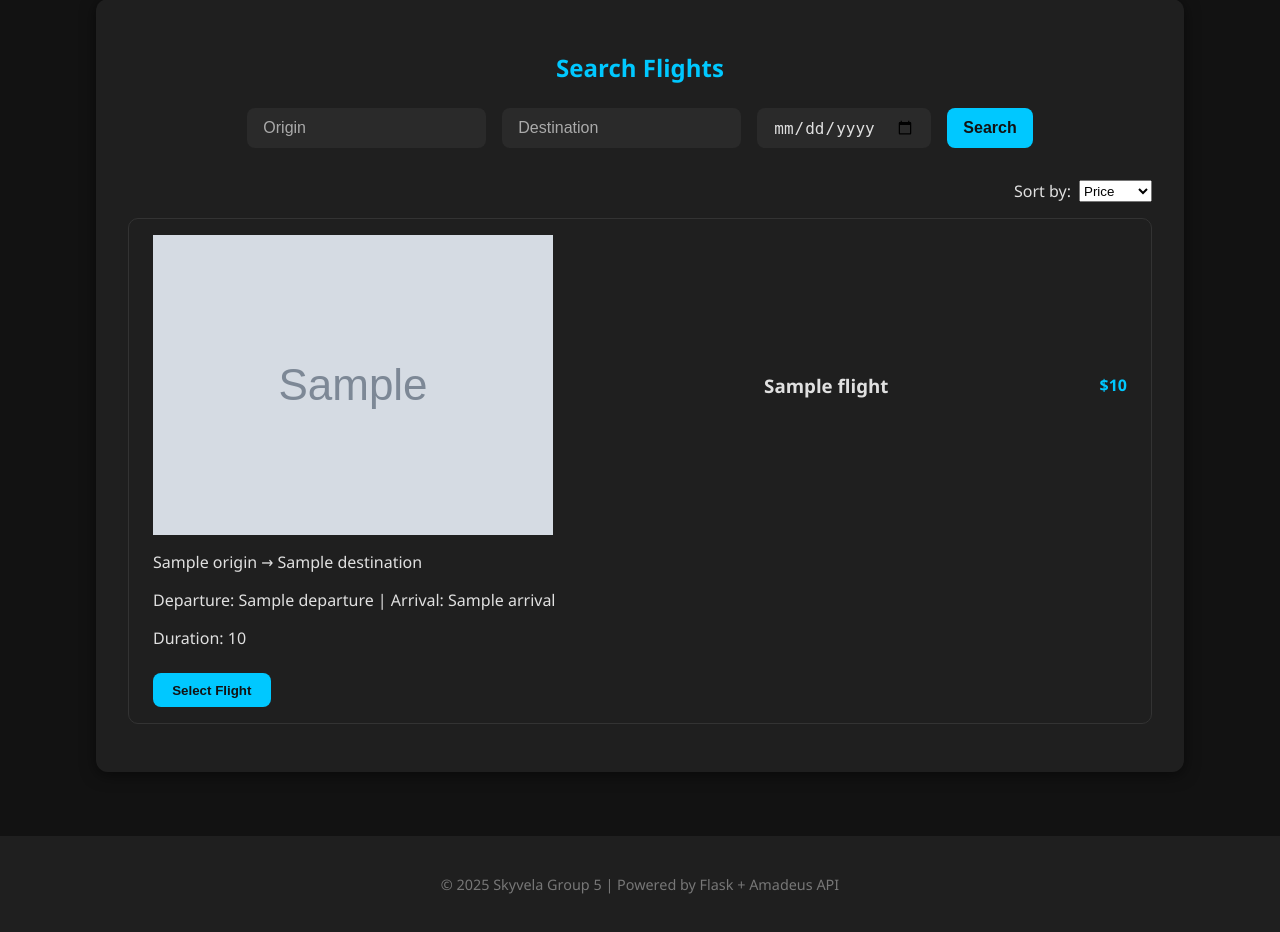
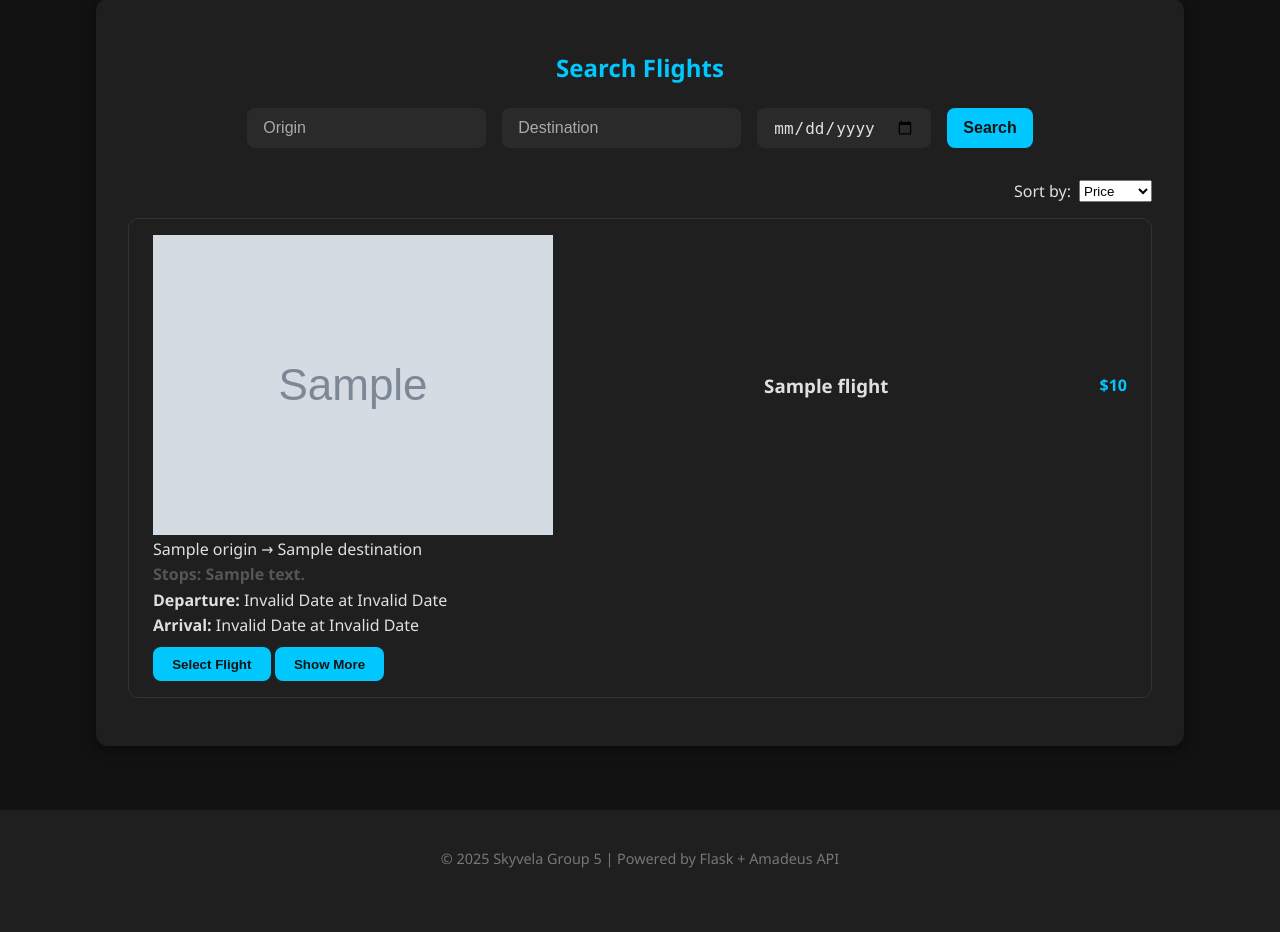
Before and after one commit to maigaPassword/Flight, a Flask app: template templates/search.html in a window 1280 px wide. Shown: the part 119-1051 px from the top of the page. After the commit the page ends 987 px from the top, so only its background shows below. Run offline with Flask 3, Linux system fonts and the light colour scheme; the template is opened without the code that fills it: most values are stand-ins (such as "Sample title", 1, 10 or a date in 2020); grey boxes marked "Sample" are stand-in pictures.

Commit message:
Save my work

```diff
--- a/app.py
+++ b/app.py
@@ -33,6 +33,7 @@
 
 
 # --- Search Flights ---
+# --- Search Flights ---
 @app.route('/search', methods=['GET', 'POST'])
 def search():
     flights = []
@@ -55,18 +56,41 @@
                 # Build a clean flight list
                 for flight in response.data:
                     airline_code = flight["validatingAirlineCodes"][0]
-                    airline_info = AIRLINES.get(
-                        airline_code, {"name": airline_code, "logo": ""}
-                    )
+                    airline_info = AIRLINES.get(airline_code, {"name": airline_code, "logo": ""})
+
+                    segments = flight["itineraries"][0]["segments"]
+                    stops = len(segments) - 1
+                    stops_text = "Non-stop" if stops == 0 else f"{stops} stop{'s' if stops > 1 else ''}"
+
+                    # Baggage info (if available)
+                    try:
+                        baggage = flight["travelerPricings"][0]["fareDetailsBySegment"][0]["includedCheckedBags"]["weight"]
+                    except:
+                        baggage = "N/A"
+
+                    # Build segment list for popup
+                    segment_list = []
+                    for seg in segments:
+                        segment_list.append({
+                            "origin": seg["departure"]["iataCode"],
+                            "destination": seg["arrival"]["iataCode"],
+                            "departure": seg["departure"]["at"],
+                            "arrival": seg["arrival"]["at"],
+                            "duration": seg["duration"][2:].replace("H", "h ").replace("M", "m")
+                        })
+
                     flights.append({
                         "airline_name": airline_info["name"],
                         "airline_logo": airline_info["logo"],
                         "price": flight["price"]["total"],
-                        "origin": flight["itineraries"][0]["segments"][0]["departure"]["iataCode"],
-                        "destination": flight["itineraries"][0]["segments"][-1]["arrival"]["iataCode"],
-                        "departure": flight["itineraries"][0]["segments"][0]["departure"]["at"],
-                        "arrival": flight["itineraries"][0]["segments"][-1]["arrival"]["at"],
-                        "duration": flight["itineraries"][0]["duration"][2:].replace("H", "h ").replace("M", "m")
+                        "origin": segments[0]["departure"]["iataCode"],
+                        "destination": segments[-1]["arrival"]["iataCode"],
+                        "departure": segments[0]["departure"]["at"],
+                        "arrival": segments[-1]["arrival"]["at"],
+                        "duration": flight["itineraries"][0]["duration"][2:].replace("H", "h ").replace("M", "m"),
+                        "baggage": baggage,
+                        "stops_text": stops_text,
+                        "segments": segment_list
                     })
 
             except ResponseError as e:
--- a/static/css/style.css
+++ b/static/css/style.css
@@ -204,3 +204,76 @@
 .search-form button:hover {
     background: #00a3cc;
 }
+
+
+/* ===== FLIGHT MODAL (isolated styles) ===== */
+.flight-modal {
+  display: none;
+  position: fixed;
+  z-index: 9999;
+  inset: 0;
+  background-color: rgba(26, 25, 25, 0.87);
+  justify-content: center;
+  align-items: center;
+}
+
+.flight-modal-content {
+  background-color: #000000;
+  padding: 25px;
+  border-radius: 12px;
+  width: 90%;
+  max-width: 600px;
+  box-shadow: 0 4px 10px rgba(0, 0, 0, 0.3);
+  position: relative;
+  animation: flightFadeIn 0.3s ease-in-out;
+}
+
+.flight-close-btn {
+  position: absolute;
+  top: 10px;
+  right: 14px;
+  font-size: 22px;
+  cursor: pointer;
+  color: #333;
+}
+
+.flight-close-btn:hover {
+  color: #000;
+}
+.flight-card p {
+    margin: 0.2rem 0;
+}
+
+.flight-card .stops {
+    font-weight: bold;
+    color: #555;
+}
+
+.flight-card .flight-buttons {
+    display: flex;
+    gap: 0.5rem;
+    margin-top: 0.5rem;
+}
+
+.flight-popup-details {
+    font-size: 0.9rem; /* smaller font for popup */
+}
+
+.segment {
+    margin-bottom: 0.5rem;
+}
+
+.segment h4 {
+    margin: 0.2rem 0;
+    font-size: 0.95rem;
+    color: #333;
+}
+
+.segment p {
+    margin: 0.1rem 0;
+}
+
+@keyframes flightFadeIn {
+  from { opacity: 0; transform: scale(0.95); }
+  to { opacity: 1; transform: scale(1); }
+}
--- a/static/js/script.js
+++ b/static/js/script.js
@@ -32,3 +32,91 @@
         noFlights.style.display = "block";
     }
 });
+
+
+
+// ======== This is for the pop up after selecting show me more======/
+document.addEventListener("DOMContentLoaded", () => {
+    const modal = document.getElementById("flightModal");
+    const modalBody = document.getElementById("flightModalBody");
+    const closeBtn = document.querySelector(".flight-close-btn");
+
+    // Show More buttons
+    document.querySelectorAll(".show-more-btn").forEach(btn => {
+        btn.addEventListener("click", (e) => {
+            const card = e.target.closest(".flight-card");
+            const segments = JSON.parse(card.dataset.segments);
+
+            let segmentsHtml = "";
+            segments.forEach((seg, index) => {
+                const dep = new Date(seg.departure);
+                const arr = new Date(seg.arrival);
+                segmentsHtml += `
+                    <div class="segment">
+                        <h4>Segment ${index + 1}</h4>
+                        <p><strong>Route:</strong> ${seg.origin} → ${seg.destination}</p>
+                        <p><strong>Departure:</strong> ${formatDate(dep)} at ${formatTime(dep)}</p>
+                        <p><strong>Arrival:</strong> ${formatDate(arr)} at ${formatTime(arr)}</p>
+                        <p><strong>Duration:</strong> ${seg.duration}</p>
+                    </div>
+                    <hr>
+                `;
+            });
+
+            modalBody.innerHTML = `
+                <div class="flight-popup-details">
+                    <div class="flight-popup-header">
+                        ${card.dataset.logo ? `<img src="${card.dataset.logo}" alt="${card.dataset.airline}" class="popup-logo">` : ""}
+                        <h2>${card.dataset.airline}</h2>
+                        <span class="flight-close-btn">&times;</span>
+                    </div>
+                    <p><strong>Stops:</strong> ${card.dataset.stops}</p>
+                    <p><strong>Price:</strong> $${card.dataset.price}</p>
+                    <p><strong>Baggage:</strong> ${card.dataset.baggage} kg</p>
+                    ${segmentsHtml}
+                    <button class="select-btn">Select This Flight</button>
+                </div>
+            `;
+
+            modal.style.display = "flex";
+
+            // Add event listener for the close button inside modalBody (new element)
+            modalBody.querySelector(".flight-close-btn").addEventListener("click", () => {
+                modal.style.display = "none";
+            });
+        });
+    });
+
+    // Close modal if clicking outside
+    window.addEventListener("click", (e) => {
+        if (e.target === modal) modal.style.display = "none";
+    });
+});
+
+function formatDate(dateObj) {
+    return dateObj.toLocaleDateString(undefined, { weekday: 'short', month: 'short', day: 'numeric' });
+}
+
+function formatTime(dateObj) {
+    return dateObj.toLocaleTimeString([], { hour: '2-digit', minute:'2-digit' });
+}
+
+document.addEventListener("DOMContentLoaded", () => {
+    document.querySelectorAll(".flight-card").forEach(card => {
+        const dep = new Date(card.dataset.departure);
+        const arr = new Date(card.dataset.arrival);
+
+        const depEl = document.createElement("p");
+        depEl.innerHTML = `<strong>Departure:</strong> ${formatDate(dep)} at ${formatTime(dep)}`;
+
+        const arrEl = document.createElement("p");
+        arrEl.innerHTML = `<strong>Arrival:</strong> ${formatDate(arr)} at ${formatTime(arr)}`;
+
+        // Insert above buttons
+        const buttons = card.querySelectorAll("button");
+        if (buttons.length > 0) {
+            card.insertBefore(depEl, buttons[0]);
+            card.insertBefore(arrEl, buttons[0]);
+        }
+    });
+});
--- a/templates/search.html
+++ b/templates/search.html
@@ -11,7 +11,6 @@
         <button type="submit" class="btn">Search</button>
    </form>
 
-
     <!-- Filters -->
     <div class="filters">
         <label for="sort-options">Sort by:</label>
@@ -24,7 +23,19 @@
 
     <!-- Flight Results -->
     {% for flight in flights %}
-    <div class="flight-card">
+    <div class="flight-card"
+     data-airline="{{ flight.airline_name }}"
+     data-logo="{{ flight.airline_logo }}"
+     data-origin="{{ flight.origin }}"
+     data-destination="{{ flight.destination }}"
+     data-departure="{{ flight.departure }}"
+     data-arrival="{{ flight.arrival }}"
+     data-duration="{{ flight.duration }}"
+     data-price="{{ flight.price }}"
+     data-baggage="{{ flight.baggage }}"
+     data-stops="{{ flight.stops_text }}"
+     data-segments='{{ flight.segments | tojson | safe }}'>
+
     <div class="flight-header">
         {% if flight.airline_logo %}
             <img src="{{ flight.airline_logo }}" alt="{{ flight.airline_name }}" class="airline-logo">
@@ -32,18 +43,25 @@
         <h3>{{ flight.airline_name }}</h3>
         <p class="price">${{ flight.price }}</p>
     </div>
+
     <p>{{ flight.origin }} → {{ flight.destination }}</p>
-        <p>
-            Departure: {{ flight.departure }} |
-            Arrival: {{ flight.arrival }}
-        </p>
-        <p>Duration: {{ flight.duration }}</p>
+    <p class="stops"><strong>Stops:</strong> {{ flight.stops_text }}</p>
+
+    <!-- Date & Time will be injected by JS above buttons -->
+
     <button class="select-btn">Select Flight</button>
-    </div>
-    {% endfor %}
-
+    <button class="show-more-btn select-btn" data-flight='{{ flight | tojson | safe }}'>Show More</button>
 </div>
 
+    {% endfor %}
+</section>
 
+<!-- ✈️ Popup Modal -->
+<div id="flightModal" class="flight-modal">
+    <div class="flight-modal-content">
+        <span class="flight-close-btn">&times;</span>
+        <div id="flightModalBody"></div>
+    </div>
+</div>
 </section>
 {% endblock %}
```
Lines whose indentation alone changed are shown as unchanged.
